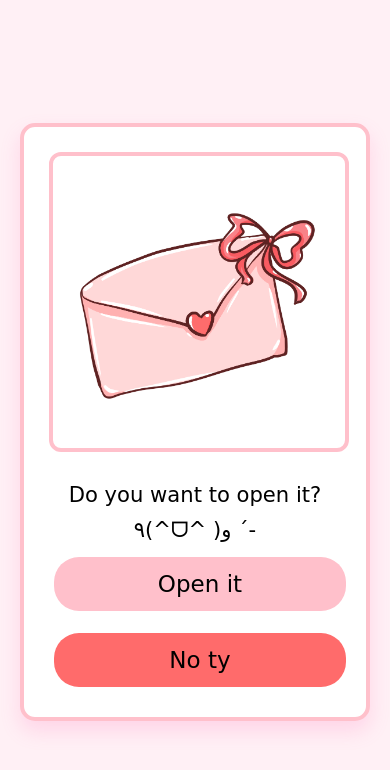
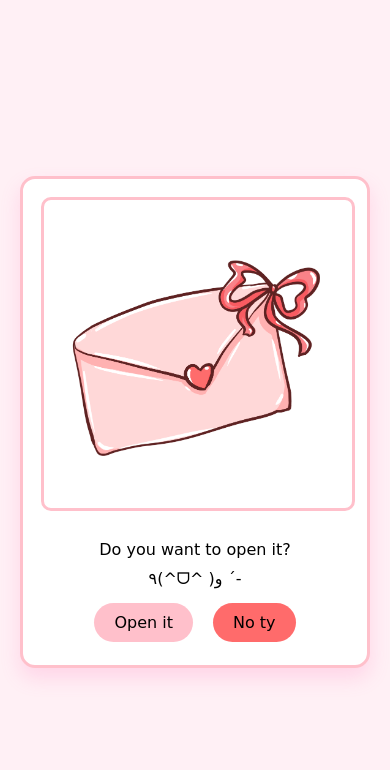
Before and after one commit to itscharlesm/envelope, a plain HTML site: page index.html in a window 390 px wide. Both pictures are taken after a click on the button "Next". Drawn offline with Linux system fonts and the light colour scheme.

Commit message:
mobile final size

```diff
--- a/css/style.css
+++ b/css/style.css
@@ -148,49 +148,13 @@ body {
     }
 }
 
-
-/* ✅ Mobile-first responsiveness */
-@media (max-width: 480px) {
-    .card {
-        width: 90vw;                /* take 90% of screen width */
-        max-width: none;            /* remove max constraint */
-        font-size: 1.2em;           /* larger base text */
-        padding: 25px;              /* more padding */
-        border-width: 4px;          /* thicker border */
+@media (max-width: 600px) {
+    body {
+        padding: 20px;
     }
 
-    .top-img,
-    .envelope-img {
-        width: 100%;                /* full width */
-        max-width: 100%;
-        height: auto;
-        border-width: 4px;
-        border-radius: 12px;
-    }
-
-    .pink-btn,
-    .red-btn {
-        width: 100%;
-        font-size: 1.2em;
-        padding: 14px 24px;
-    }
-
-    .btn-group {
-        flex-direction: column;
-        align-items: stretch;
-        gap: 12px;
-    }
-
-    .inner-card {
-        font-size: 1.3em;
-        padding: 20px;
-        border-radius: 15px;
-    }
-
-    .date,
-    .next-text,
-    .question,
-    .message {
-        font-size: 1.1em;
+    .card {
+        max-width: 400px;
+        padding: 18px;
     }
 }
--- a/index.html
+++ b/index.html
@@ -5,6 +5,8 @@
     <meta charset="UTF-8">
 
     <title>Envelope</title>
+
+    <meta name="viewport" content="width=device-width, initial-scale=1.0">
 
     <link href="https://fonts.googleapis.com/css2?family=Dancing+Script&display=swap" rel="stylesheet">
     <link rel="stylesheet" href="css/style.css">
```
